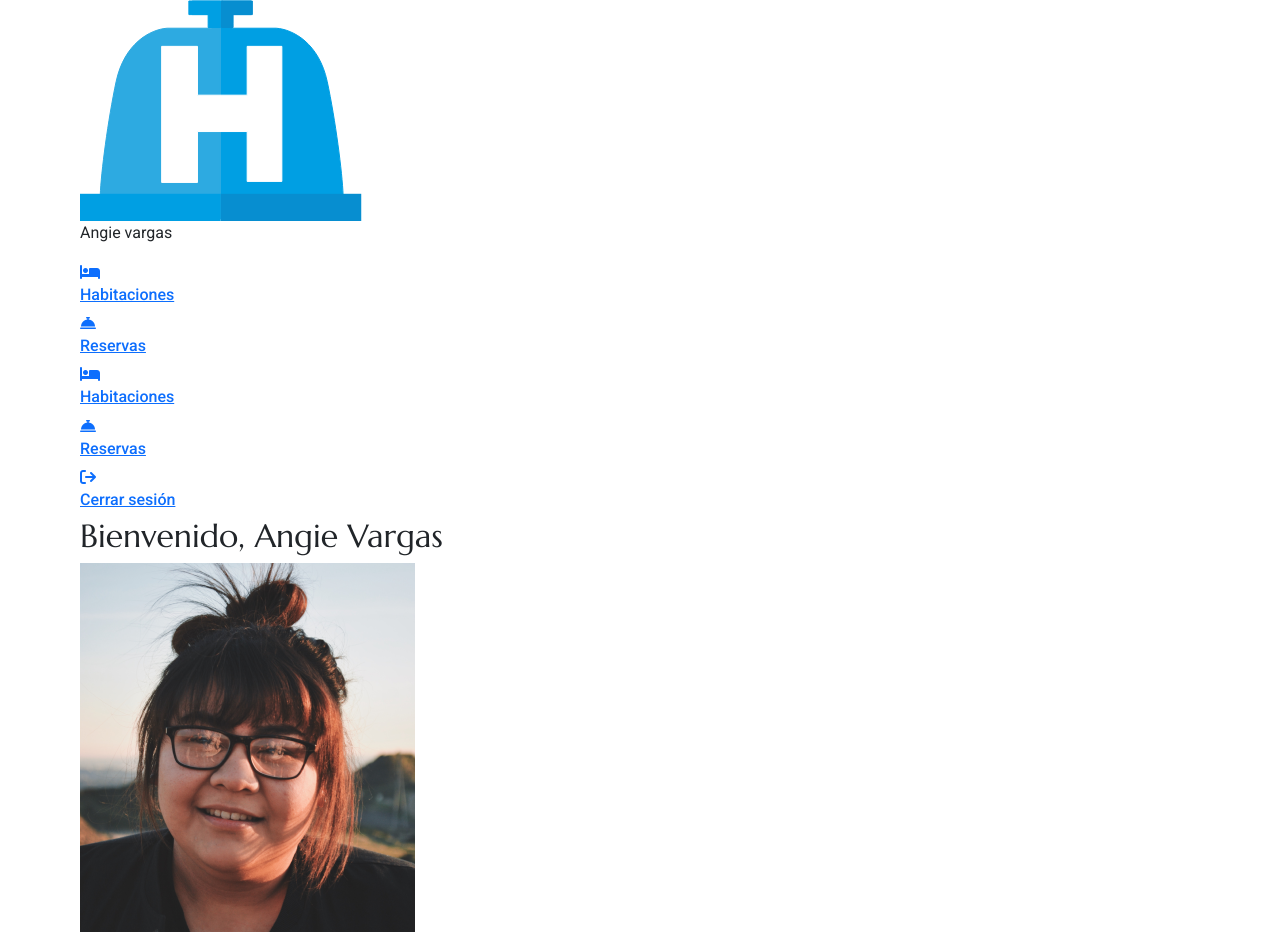
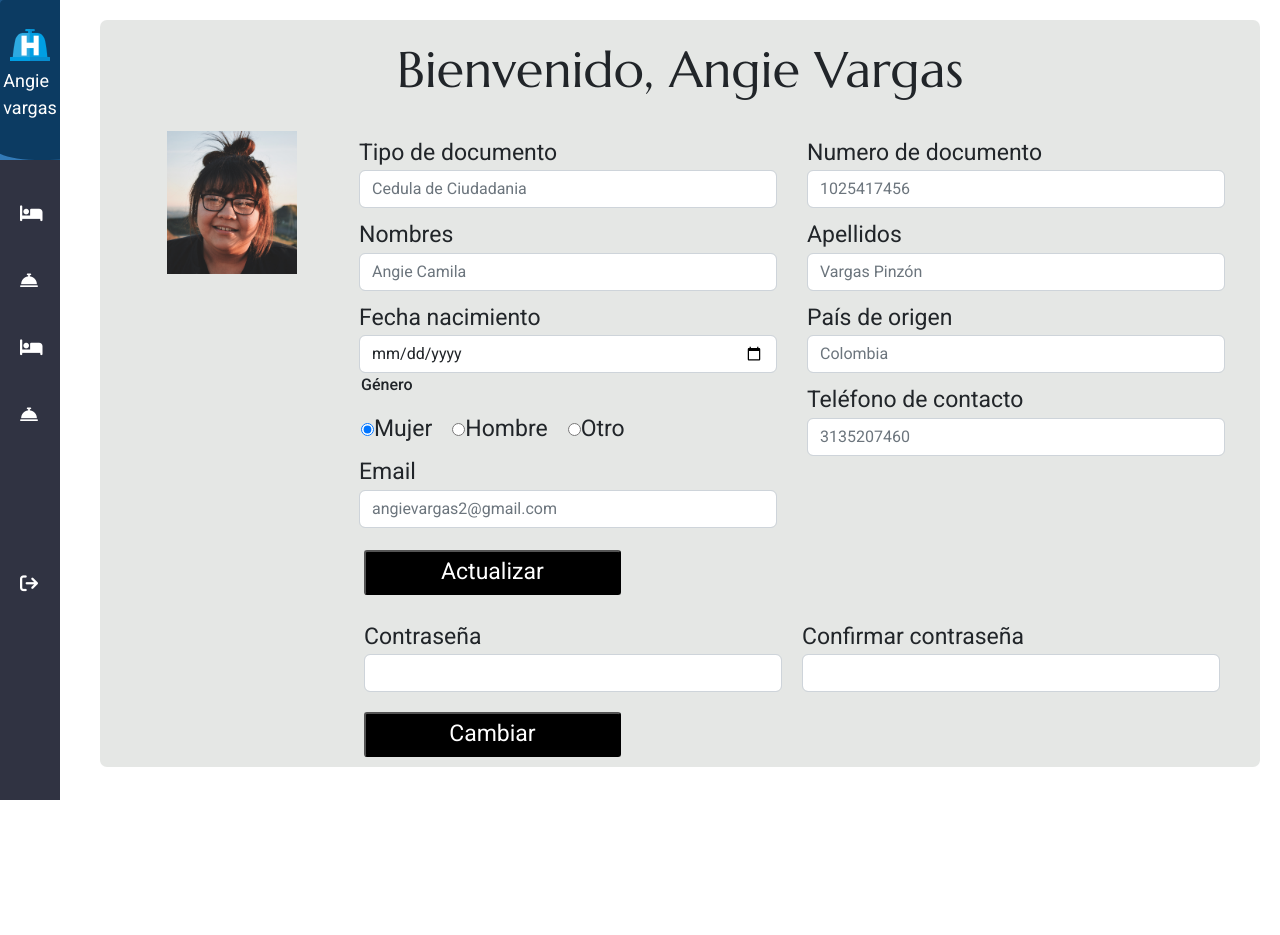
Before and after one commit to BreynerG/taller0, a plain HTML site: page dashboard.html in a window 1280 px wide. Shown: the top 935 px of the page. After the commit the page ends 800 px from the top, so only its background shows below. Drawn offline with nearby package versions, Linux system fonts and the light colour scheme; a script that the page names is missing.

Commit message:
Dasboard terminado

```diff
--- a/css/dashboard.css
+++ b/css/dashboard.css
@@ -14,14 +14,11 @@ url('https://fonts.googleapis.com/css2?family=Marcellus&amp;family=Roboto:ital,w
   --blanco: #fff;
   --degradado: linear-gradient(49.54deg, #337AB7 2.89%, #0B3860 80.34%);
 }
-
-
 *{
     margin: 0;
     padding: 0;
 
 }
-
 body {
     font-family: 'Roboto', sans-serif;
     font-size: 16px;
@@ -31,7 +28,198 @@ body {
     margin-left: 80px;
     transition: margin-left 300ms cubic-bezier(0.785, 0.135, 0.15, 0.86);
 }
-
 h1,h2,h3,h4,h5 {
     font-family: 'Marcellus', serif;
 }
+/*Dashboard*/
+.dashboard{
+    position: fixed;
+    width: 100%;
+    height: 100%;
+}
+.menu_side{
+    width: 60px;
+    height: 100%;
+    background-color: var(--azulnegro);
+    position: fixed;
+    top: 0;
+    left: 0;
+    color: #fff;
+    font-size: 18px;
+    z-index: 300;
+    overflow: hidden;
+    transition: all 300ms cubic-bezier(0.785, 0.135, 0.15, 0.86);
+}
+.logos{
+    background-image: url(../img/Group\ 200.svg);
+    background-repeat: no-repeat;
+    background-size: cover;
+    border: none;
+    height: 20%;
+    z-index: 300;
+    display: flex;
+    align-items: center;
+    justify-content: center;
+}
+.logo{
+    display: flex;
+    align-items: center;
+    flex-direction: column;
+    padding: 20px;
+}
+.logo1{
+    width: 40px;
+    margin: 6px;
+    cursor: pointer;
+}
+.logo2{
+    width: 35px;
+    margin: 6px;
+    border-radius: 5px;
+}
+.optionm{
+    padding: 20px 20px;
+    position: absolute;
+    top: 10%px;
+    font-size: 18px;
+    height: 100%;
+    z-index: 300;
+    overflow: hidden;
+    border-right: 0 solid var(--azulnegro);
+    transition: all 300ms cubic-bezier(0.785, 0.135, 0.15, 0.86);
+}
+.optionm a{
+    color: #fff;
+    cursor: default;
+    display: block;
+    position: relative;
+    transition: color 300ms;
+    text-decoration: none;
+}
+.optionm a:hover{
+    color: #0B3860;
+}
+.optionm .opcion{
+    padding: 20px 0px;
+    display: flex;
+    align-items: center;
+    position: relative;
+}
+.optionm .opcion i{
+    width: 20px;
+    margin-right: 20px;
+    cursor: pointer;
+}
+.optionm .opcion h6{
+    font-weight: 300;
+    cursor: pointer;
+}
+.optionm #exit{
+    margin-top: 70%;
+}
+a.seleccion{
+    color: #fff;
+}
+.seleccion::before{
+    content: '';
+    width: 3px;
+    height: 80%;
+    background: #fff;
+    position: absolute;
+    top: 10%;
+    left: -30px;
+}
+/*formulario*/
+.formulario{
+    background-color: rgba(225, 228, 225, 0.86);
+    margin: 20px;
+    border-radius: 7px;
+}
+.form{
+    margin: 20px;
+    padding: 20px 0px;
+}
+label{
+    margin-top: 10px;
+}
+h2{
+    text-align: center;
+    font-size: 23px;
+}
+img{
+    display: flex;
+    margin: auto;
+    width: 130px;
+}
+.checks{
+    display: flex;
+    gap: 20px;
+}
+.form-check{
+    height: 70px;
+    padding: 2px;
+}
+.button {
+    margin-top: 20px;
+    width: 65%;
+    height: 30px;
+    background-color: var(--negro2);
+    color: #fff;
+    border-radius: 3px;
+    align-items: center;
+    justify-content: center;
+}
+/*Resolución notebooks*/
+@media screen and (min-width:1024px){
+    .form{
+        font-size: 23px;
+        display: grid;
+        grid-template:
+            "titulo titulo titulo" 10%
+            "column-1 column-2 column-3" 65%
+            "column-1 footer footer"  25%/
+             20% 40% 40%;
+}
+.titulo{
+        grid-area: titulo;
+        font-size: 50px;
+        text-align: center;
+}
+.column-1{
+        grid-area: column-1;
+        padding: 20px;
+}
+.column-2{
+        grid-area: column-2;
+        padding: 15px;
+}
+.column-3{
+        grid-area: column-3;
+        padding: 15px;
+}
+.footer{
+        grid-area: footer;
+        padding: 20px;
+        margin-top: -60px;
+}
+.contraseñas{
+        margin-top: -20px;
+        display: flex;
+        width: 100%;
+}
+.contraseña{
+        width: 50%;
+        margin: 0px 20px 0px 0px;
+}
+.confirmar{
+        width: 50%;
+}
+.button{
+        width: 30%;
+        height: 45px;
+}
+.body_move{
+        margin-left: 250px;
+}
+
+}
--- a/dashboard.html
+++ b/dashboard.html
@@ -15,11 +15,11 @@
         <div class="menu_side" id="menu_side">
             <div class="logos">
                 <div class="logo">
-                <img class="logo-1" id="logo-1" src="img/hotelia campana.svg"><span id="tex"></span>
+                <img class="logo1" id="logo1" src="img/hotelia campana.svg"><span id="tex"></span>
                 <p>Angie vargas</p>
                 </div>
             </div>
-            <div class="options_menu">
+            <div class="optionm">
                 <a href="#" class="seleccion">
                     <div class="opcion">
                         <i class="fas fa-bed" title="Habitaciones"></i>
```
